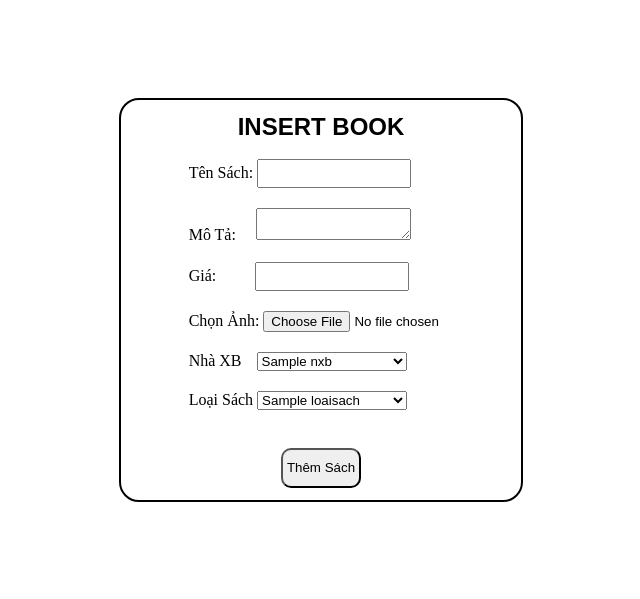
After one commit to aloha1604/MVC2, a PHP site: the page made by View/insertbook.php in a window 1280 px wide. The commit adds this page. Shown: the top 599 px of the page, without its empty margins (319-959 px from the left). Run offline with PHP 8.4, Linux system fonts and the light colour scheme; tables that the repository leaves empty or names only in its code hold one stand-in row (values such as "Sample post"); the template is opened without the code that fills it: most values are stand-ins (such as "Sample title", 1, 10 or a date in 2020).

Commit message:
hoang an update view va css

```diff
--- /dev/null
+++ b/View/insertbook.php
@@ -0,0 +1,46 @@
+<!DOCTYPE html>
+<html>
+<head>
+	<meta http-equiv="Content-Type" content="text/html; charset=utf-8" />
+	<title>Quan Li Sach</title>
+	<link href="../assets/admin_style.css" rel="stylesheet" type="text/css" />
+</head>
+<body>
+	<div class="form-page-insert">
+		<div class="form-insert">
+			<form action="#" method="post">
+				<div id="tittle"><h2>INSERT BOOK</h2></div>
+				<br>
+				<div id="form-insert-name">Tên Sách: <input type="text" name="ten"></div>
+				<div id="form-insert-mota">Mô Tả: <textarea name="mota"></textarea></div><br>
+				<div id="form-insert-gia">Giá: <input type="tetx" name="gia"></div>
+				<div id="form-insert-hinhanh">Chọn Ảnh: <input type="file" name="hinhanh"></div>
+				<div id="form-insert-nxb">
+					Nhà XB <select name="nhaxb" style="width: 150px;">
+						<?php
+							foreach ($nxb as $key => $value) {
+								?>
+									<option value="<?php echo $value['pub_id'] ?>"><?php echo $value['pub_name'] ?></option>
+								<?php
+							}
+						 ?>
+					</select>
+				</div>
+				<div id="form-insert-loai">
+					Loại Sách <select name="loaisach" style="width: 150px;">
+						<?php
+							foreach ($loaisach as $key => $value) {
+								?>
+									<option value="<?php echo $value['cat_id'] ?>"><?php echo $value['cat_name'] ?></option>
+								<?php
+							}
+						 ?>
+					</select>
+				</div>
+				<br>
+				<div id="tittle"><input type="submit" value="Thêm Sách"></div>
+			</form>
+		</div>
+	</div>
+</body>
+</html>
--- a/assets/admin_style.css
+++ b/assets/admin_style.css
@@ -0,0 +1,116 @@
+* {
+	padding: 0;
+	margin: 0;
+}
+
+
+table {
+	width: 1400px;
+	height: auto;
+	border-collapse: collapse;
+}
+
+table tr td {
+	text-align: center;
+	height: 50px;
+	word-wrap: break-word;
+}
+
+
+.form {
+	width: 1300px;
+	height: 600px;
+	display: flex;
+	align-items: center;
+	justify-content: center;
+}
+
+
+
+
+#wallper{
+	height: 700px;
+	width: 1000px;
+	display: flex;
+	flex-direction: column;
+	font-family: sans-serif;
+}
+
+.form-page-insert {
+	width: auto;
+	height: 600px;
+	display: flex;
+	align-items: center;
+	justify-content: center;
+}
+
+.form-insert {
+	width: 400px;
+	border: solid 2px;
+	border-radius: 20px;
+	height: 400px;
+	display: flex;
+	justify-content: center;
+	align-items: center;
+}
+
+#tittle {
+	text-align: center;
+}
+
+#form-insert-name input {
+	width: 150px;
+	height: 25px;
+	margin-bottom: 20px;
+	text-align: center;
+}
+
+#form-insert-mota textarea {
+	width: 153px;
+	margin-left: 16px;
+}
+
+#form-insert-hinhanh input{
+	width: 190px;
+
+	margin-bottom: 20px;
+}
+
+#form-insert-gia input {
+	width: 150px;
+	height: 25px;
+	margin-bottom: 20px;
+	margin-left: 35px;
+}
+
+#form-insert-nxb select{
+	margin-left: 11px;
+	margin-bottom: 20px;
+}
+
+#form-insert-loai {
+	margin-bottom: 20px;
+}
+
+#tittle input {
+	width: 80px;
+	height: 40px;
+	border-radius: 10px;
+	border-collapse: collapse;
+}
+
+table {
+	height: auto;
+	width: 1400px;
+	border-collapse: collapse;
+}
+
+h1 {
+	text-align: center;
+}
+
+h2 {
+	font-family: sans-serif;
+}
+
+/*-----------------------ADMIN-------------------------------------------------*/
```
Also changed, not shown: View/showbook.php (+46 -2 lines), View/updatebook.php (added, +24 -0 lines).
